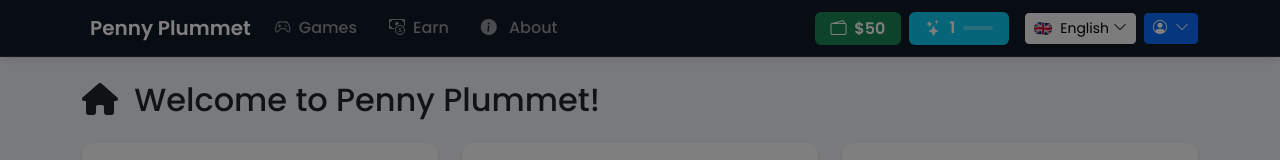
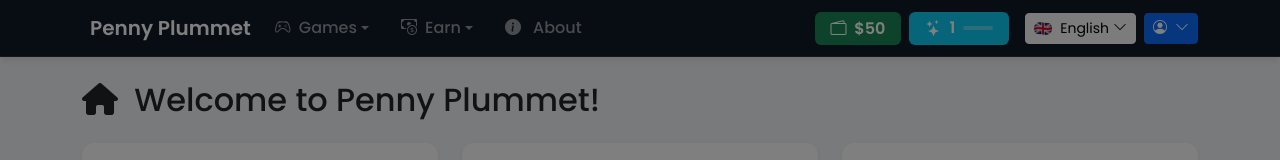
Before and after one commit to benceb2/penny-plummet, a Vue app: page / in a window 1280 px wide. Shown: the top 160 px of the page. Built offline with nearby package versions, Linux system fonts and the light colour scheme.

Commit message:
navbar spacing + remove unused styles

```diff
--- a/src/assets/styles/main.css
+++ b/src/assets/styles/main.css
@@ -45,22 +45,6 @@ body {
   padding: 0.5rem 1rem;
 }
 
-.nav-link::after {
-  content: '';
-  position: absolute;
-  bottom: 0;
-  left: 50%;
-  width: 0;
-  height: 2px;
-  background: var(--primary-color);
-  transition: all 0.3s ease;
-  transform: translateX(-50%);
-}
-
-.nav-link:hover::after {
-  width: 80%;
-}
-
 /* Card Styles */
 .card {
   border: none;
--- a/src/components/layout/AppNavbar.vue
+++ b/src/components/layout/AppNavbar.vue
@@ -221,11 +221,6 @@ watch(locale, (newLocale) => {
 </template>
 
 <style scoped>
-/* Only the truly necessary custom styles */
-.dropdown-toggle::after {
-  display: none;
-}
-
 .progress {
   background-color: rgba(255, 255, 255, 0.3);
 }
```
